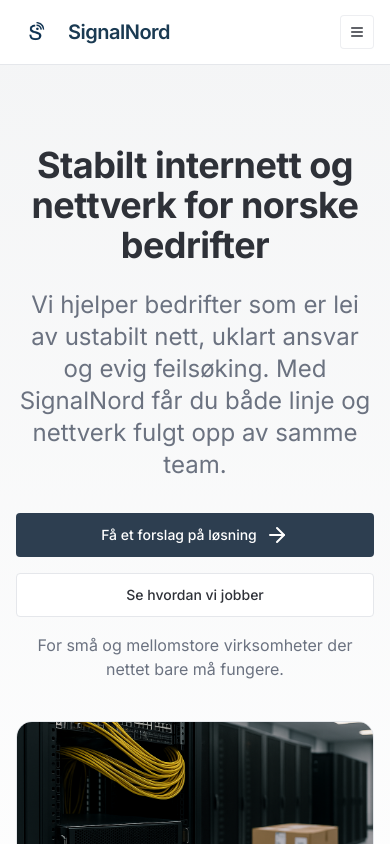
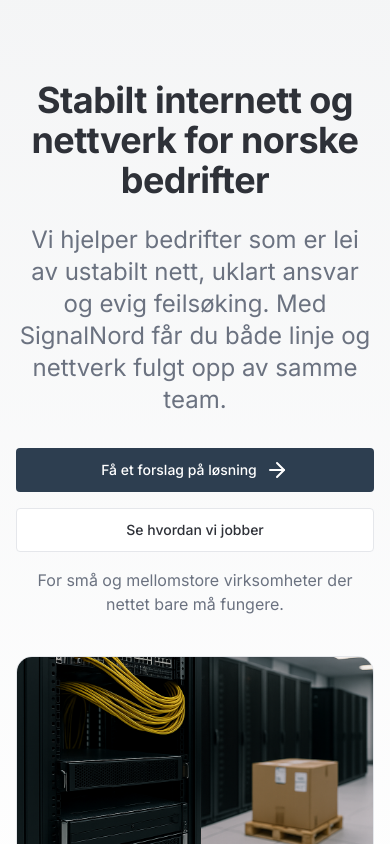
Before and after one commit to mrmothg/signalnord, a Next.js app: page / in a window 390 px wide. Shown: the top 844 px of the page. Built offline with nearby package versions, Linux system fonts and the light colour scheme.

Commit message:
mobileee

```diff
--- a/src/app/layout.tsx
+++ b/src/app/layout.tsx
@@ -95,20 +95,30 @@
   children: React.ReactNode
 }) {
   return (
-    <html lang="nb-NO">
-      <body className={inter.className}>
-        {/* JSON-LD for Organization (strukturerte data) */}
+    <html lang="no">
+      <head>
+        {/* her kan du også ha <meta> osv */}
+      </head>
+      <body>
+        {children}
+
+        {/* Google tag (gtag.js) */}
         <Script
-          id="signalnord-org-jsonld"
-          type="application/ld+json"
+          src="https://www.googletagmanager.com/gtag/js?id=G-1DC9QJKJWB"
+          strategy="afterInteractive"
+        />
+        <Script
+          id="ga-init"
           strategy="afterInteractive"
           dangerouslySetInnerHTML={{
-            __html: JSON.stringify(organizationJsonLd),
+            __html: `
+              window.dataLayer = window.dataLayer || [];
+              function gtag(){dataLayer.push(arguments);}
+              gtag('js', new Date());
+              gtag('config', 'G-1DC9QJKJWB');
+            `,
           }}
         />
-        <Header />
-        <main>{children}</main>
-        <Footer />
       </body>
     </html>
   )
```
